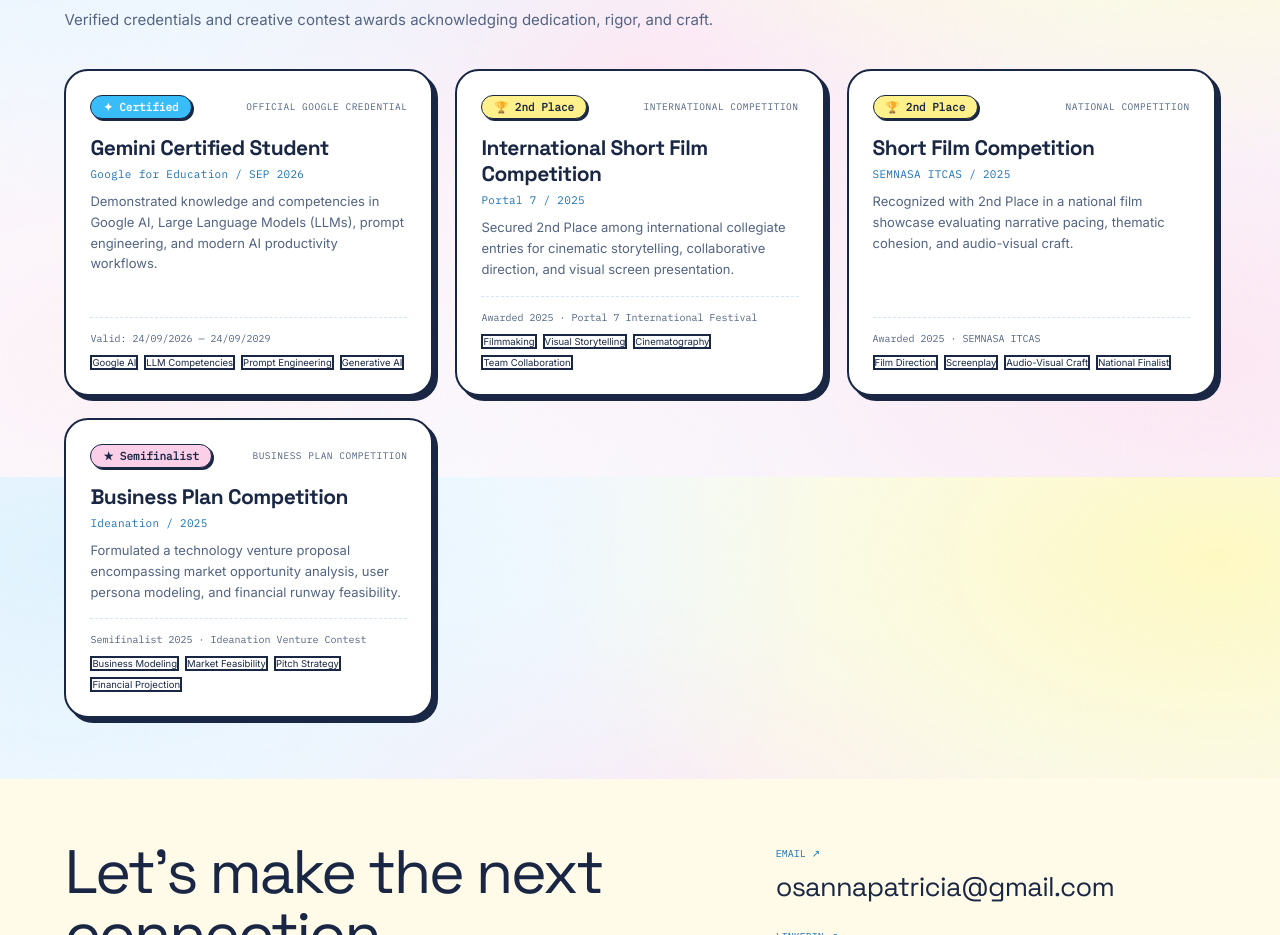
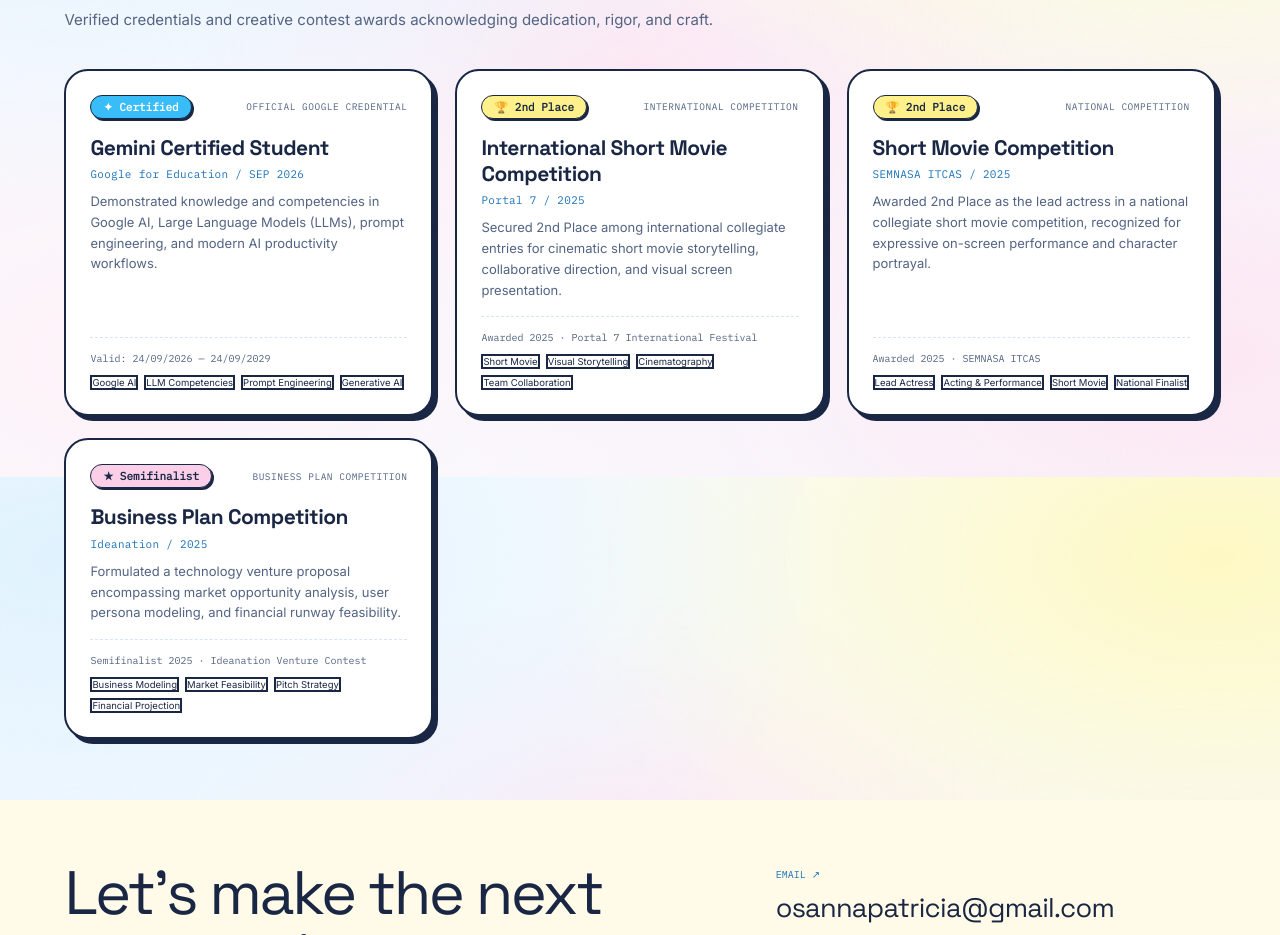
Before and after one commit to theocaw/Portofolio, a React (Vite) app: page /journey in a window 1280 px wide. Shown: the part 2723-3658 px from the top of the page. Built offline with nearby package versions, Linux system fonts and the light colour scheme.

Commit message:
fix: replace redundant role metric in medigo, change short film to short movie, and update semnasa role to lead actress

```diff
--- a/src/content/journey.js
+++ b/src/content/journey.js
@@ -148,23 +148,23 @@ export const journeyData = {
           result: '2nd Place',
           badgeType: 'award',
           category: 'INTERNATIONAL COMPETITION',
-          name: 'International Short Film Competition',
+          name: 'International Short Movie Competition',
           organizer: 'Portal 7 / 2025',
           validity: 'Awarded 2025 · Portal 7 International Festival',
           description:
-            'Secured 2nd Place among international collegiate entries for cinematic storytelling, collaborative direction, and visual screen presentation.',
-          tags: ['Filmmaking', 'Visual Storytelling', 'Cinematography', 'Team Collaboration'],
+            'Secured 2nd Place among international collegiate entries for cinematic short movie storytelling, collaborative direction, and visual screen presentation.',
+          tags: ['Short Movie', 'Visual Storytelling', 'Cinematography', 'Team Collaboration'],
         },
         {
           result: '2nd Place',
           badgeType: 'award',
           category: 'NATIONAL COMPETITION',
-          name: 'Short Film Competition',
+          name: 'Short Movie Competition',
           organizer: 'SEMNASA ITCAS / 2025',
           validity: 'Awarded 2025 · SEMNASA ITCAS',
           description:
-            'Recognized with 2nd Place in a national film showcase evaluating narrative pacing, thematic cohesion, and audio-visual craft.',
-          tags: ['Film Direction', 'Screenplay', 'Audio-Visual Craft', 'National Finalist'],
+            'Awarded 2nd Place as the lead actress in a national collegiate short movie competition, recognized for expressive on-screen performance and character portrayal.',
+          tags: ['Lead Actress', 'Acting & Performance', 'Short Movie', 'National Finalist'],
         },
         {
           result: 'Semifinalist',
@@ -324,23 +324,23 @@ export const journeyData = {
           result: 'Juara 2',
           badgeType: 'award',
           category: 'KOMPETISI TINGKAT INTERNASIONAL',
-          name: 'International Short Film Competition',
+          name: 'International Short Movie Competition',
           organizer: 'Portal 7 / 2025',
           validity: 'Penghargaan 2025 · Portal 7 International Festival',
           description:
-            'Meraih Juara 2 di antara delegasi internasional atas kekuatan penceritaan sinematik, kolaborasi penyutradaraan, dan visualisasi adegan.',
-          tags: ['Pembuatan Film', 'Visual Storytelling', 'Sinematografi', 'Kolaborasi Tim'],
+            'Meraih Juara 2 di antara delegasi internasional atas kekuatan penceritaan short movie sinematik, kolaborasi penyutradaraan, dan visualisasi adegan.',
+          tags: ['Short Movie', 'Visual Storytelling', 'Sinematografi', 'Kolaborasi Tim'],
         },
         {
           result: 'Juara 2',
           badgeType: 'award',
           category: 'KOMPETISI TINGKAT NASIONAL',
-          name: 'Short Film Competition',
+          name: 'Short Movie Competition',
           organizer: 'SEMNASA ITCAS / 2025',
           validity: 'Penghargaan 2025 · SEMNASA ITCAS',
           description:
-            'Meraih Juara 2 dalam ajang kompetisi film pendek nasional dengan penilaian ketat pada ritme narasi, kedalaman tema, dan estetika audio visual.',
-          tags: ['Penyutradaraan Film', 'Skenario', 'Karya Audio-Visual', 'Finalis Nasional'],
+            'Meraih Juara 2 sebagai aktris / pemeran utama dalam ajang kompetisi short movie tingkat nasional, diapresiasi atas penjiwaan karakter dan akting yang ekspresif di depan layar.',
+          tags: ['Pemeran Utama (Aktris)', 'Seni Peran & Akting', 'Short Movie', 'Finalis Nasional'],
         },
         {
           result: 'Semifinalis',
--- a/src/content/work.js
+++ b/src/content/work.js
@@ -37,7 +37,7 @@ export const workData = {
           status: 'In Progress',
           metrics: [
             { label: 'Domain', value: 'Healthcare' },
-            { label: 'Role', value: 'Data Analytics' },
+            { label: 'Platform', value: 'Web Portal' },
             { label: 'Status', value: 'Active R&D' },
           ],
           tags: ['Healthcare', 'Web Platform', 'System Design', 'Data Flow'],
@@ -290,7 +290,7 @@ export const workData = {
           status: 'Sedang Berjalan',
           metrics: [
             { label: 'Bidang', value: 'Layanan Medis' },
-            { label: 'Peran', value: 'Analisis Data' },
+            { label: 'Platform', value: 'Portal Web' },
             { label: 'Status', value: 'R&D Aktif' },
           ],
           tags: ['Healthcare', 'Web Platform', 'System Design', 'Alur Data'],
```
